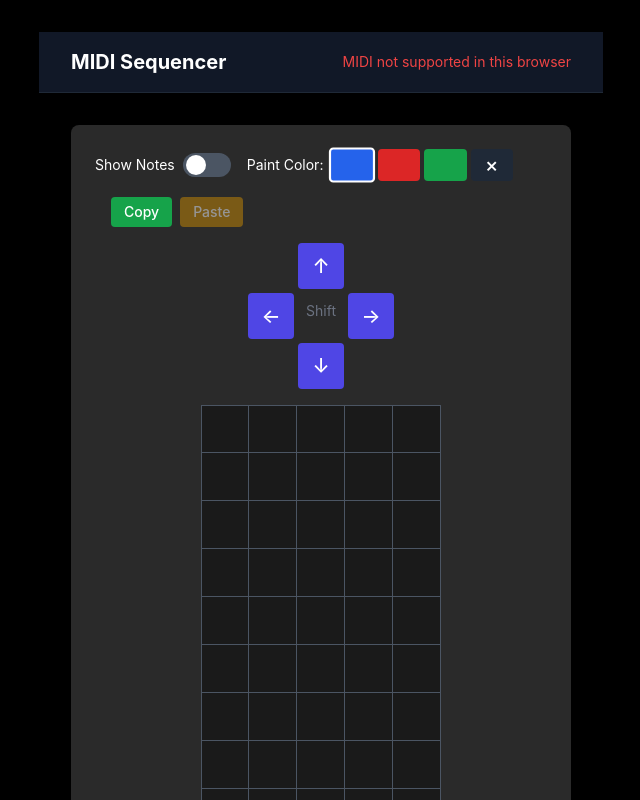
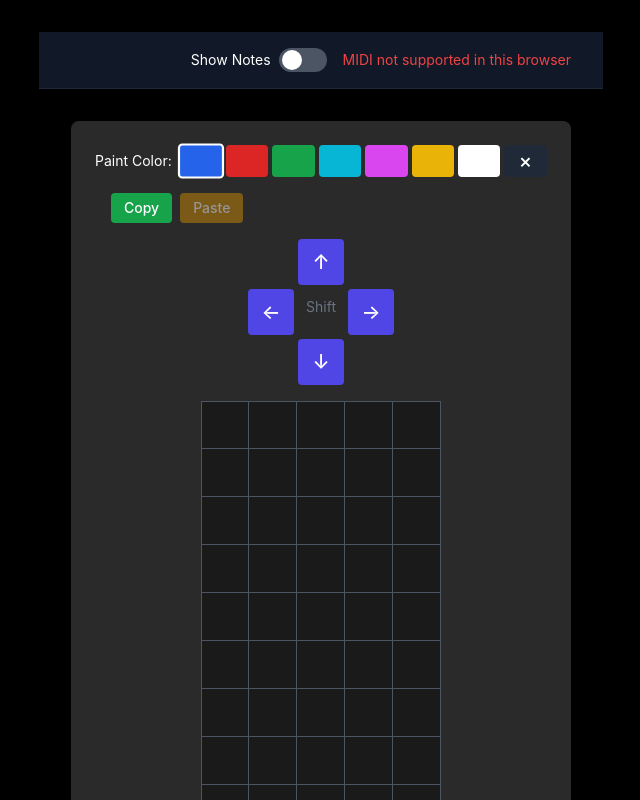
Before and after one commit to blastromen-labs/midi-seq, a Vue app: page / in a window 1280 px wide. Shown: the top 800 px of the page, without its empty margins (319-959 px from the left). Built offline with nearby package versions, Linux system fonts and the light colour scheme.

Commit message:
add new colors

```diff
--- a/src/App.vue
+++ b/src/App.vue
@@ -1,19 +1,10 @@
 <template>
   <div class="min-h-screen flex flex-col bg-black" tabindex="0" @keydown="handleKeyDown" ref="container">
-    <Navbar @midi-output-selected="handleMidiOutputSelected" />
+    <Navbar @midi-output-selected="handleMidiOutputSelected" @show-notes-changed="handleShowNotesChanged" />
     <main class="flex-1 flex items-center justify-center p-8">
       <div class="bg-panel rounded-lg p-6 shadow-xl w-[500px]">
         <div class="mb-4 flex justify-between items-center">
           <div class="flex items-center gap-4">
-            <div class="flex items-center gap-2">
-              <label class="text-white text-sm">Show Notes</label>
-              <button @click="showNotes = !showNotes" :class="[
-                'w-12 h-6 rounded-full transition-colors relative px-0.5 flex items-center',
-                showNotes ? 'bg-blue-600 justify-end' : 'bg-gray-600 justify-start'
-              ]">
-                <span class="block w-5 h-5 rounded-full bg-white transition-all"></span>
-              </button>
-            </div>
             <div class="flex items-center gap-2">
               <label class="text-white text-sm">Paint Color:</label>
               <div class="flex gap-1">
@@ -28,6 +19,22 @@
                 <button @click="selectedColor = 'green'" class="w-8 h-8 rounded transition-all border-2" :class="[
                   'bg-green-600 hover:bg-green-500',
                   selectedColor === 'green' ? 'border-white scale-110' : 'border-transparent'
+                ]"></button>
+                <button @click="selectedColor = 'cyan'" class="w-8 h-8 rounded transition-all border-2" :class="[
+                  'bg-cyan-500 hover:bg-cyan-400',
+                  selectedColor === 'cyan' ? 'border-white scale-110' : 'border-transparent'
+                ]"></button>
+                <button @click="selectedColor = 'magenta'" class="w-8 h-8 rounded transition-all border-2" :class="[
+                  'bg-fuchsia-500 hover:bg-fuchsia-400',
+                  selectedColor === 'magenta' ? 'border-white scale-110' : 'border-transparent'
+                ]"></button>
+                <button @click="selectedColor = 'yellow'" class="w-8 h-8 rounded transition-all border-2" :class="[
+                  'bg-yellow-500 hover:bg-yellow-400',
+                  selectedColor === 'yellow' ? 'border-white scale-110' : 'border-transparent'
+                ]"></button>
+                <button @click="selectedColor = 'white'" class="w-8 h-8 rounded transition-all border-2" :class="[
+                  'bg-white hover:bg-gray-100',
+                  selectedColor === 'white' ? 'border-blue-500 scale-110' : 'border-transparent'
                 ]"></button>
                 <button @click="selectedColor = null"
                   class="w-8 h-8 rounded transition-all border-2 bg-gray-800 hover:bg-gray-700 flex items-center justify-center"
@@ -310,35 +317,54 @@ const getMidiNote = (index, color) => {
   // For channel 1, we reset the column index to start from 0
   const adjustedCol = useChannel1 ? col - 3 : col;
 
-  // Get the base note for the first column of each color
-  const baseNote = {
-    blue: 127,
-    red: 115,
-    green: 103
-  }[color];
+  // Get the base notes for each primary color
+  const getBaseNotes = () => {
+    const channel = useChannel1 ? 1 : 0;
+    const blueNote = 127 - (adjustedCol * 36) - rowWithinSection;
+    const redNote = 115 - (adjustedCol * 36) - rowWithinSection;
+    const greenNote = 103 - (adjustedCol * 36) - rowWithinSection;
 
-  // Each column drops by 36 notes (3 sections of 12 notes)
-  const startNoteForColumn = baseNote - (adjustedCol * 36);
+    return {
+      blue: blueNote >= 0 && blueNote <= 127 ? { note: blueNote, channel } : null,
+      red: redNote >= 0 && redNote <= 127 ? { note: redNote, channel } : null,
+      green: greenNote >= 0 && greenNote <= 127 ? { note: greenNote, channel } : null
+    };
+  };
 
-  // Calculate the note based on the row within its section
-  const note = startNoteForColumn - rowWithinSection;
+  const baseNotes = getBaseNotes();
+  const notes = [];
 
-  console.log(`MIDI Note Calculation:
-    Color: ${color}
-    Index: ${index}
-    Column: ${col}
-    Adjusted Column: ${adjustedCol}
-    Row: ${row}
-    Row within section: ${rowWithinSection}
-    Base note: ${baseNote}
-    Start note for column: ${startNoteForColumn}
-    Final note: ${note}
-    Channel: ${useChannel1 ? 1 : 0}`);
+  // Add notes based on the color combination
+  switch (color) {
+    case 'blue':
+      if (baseNotes.blue) notes.push(baseNotes.blue);
+      break;
+    case 'red':
+      if (baseNotes.red) notes.push(baseNotes.red);
+      break;
+    case 'green':
+      if (baseNotes.green) notes.push(baseNotes.green);
+      break;
+    case 'cyan': // Blue + Green
+      if (baseNotes.blue) notes.push(baseNotes.blue);
+      if (baseNotes.green) notes.push(baseNotes.green);
+      break;
+    case 'magenta': // Blue + Red
+      if (baseNotes.blue) notes.push(baseNotes.blue);
+      if (baseNotes.red) notes.push(baseNotes.red);
+      break;
+    case 'yellow': // Red + Green
+      if (baseNotes.red) notes.push(baseNotes.red);
+      if (baseNotes.green) notes.push(baseNotes.green);
+      break;
+    case 'white': // All colors
+      if (baseNotes.blue) notes.push(baseNotes.blue);
+      if (baseNotes.red) notes.push(baseNotes.red);
+      if (baseNotes.green) notes.push(baseNotes.green);
+      break;
+  }
 
-  return {
-    note: note >= 0 && note <= 127 ? note : 0,
-    channel: useChannel1 ? 1 : 0
-  };
+  return notes;
 };
 
 const playStep = () => {
@@ -348,16 +374,20 @@ const playStep = () => {
   const prevStepIndex = (currentStep.value - 1 + 16) % 16;
   sequence.value[prevStepIndex].forEach((cell, index) => {
     if (cell) {
-      const { note, channel } = getMidiNote(index, cell);
-      sendMidiNoteOff(note, channel);
+      const notes = getMidiNote(index, cell);
+      notes.forEach(({ note, channel }) => {
+        sendMidiNoteOff(note, channel);
+      });
     }
   });
 
   // Then send note on messages for the current step
   sequence.value[currentStep.value].forEach((cell, index) => {
     if (cell) {
-      const { note, channel } = getMidiNote(index, cell);
-      sendMidiNoteOn(note, 100, channel);
+      const notes = getMidiNote(index, cell);
+      notes.forEach(({ note, channel }) => {
+        sendMidiNoteOn(note, 100, channel);
+      });
     }
   });
 
@@ -465,10 +495,6 @@ const downloadMidi = () => {
   track0.setTempo(tempo.value);
   track1.setTempo(tempo.value);
 
-  // Add explicit track name meta events to ensure both tracks are exported
-  track0.addTrackName('Channel 0');
-  track1.addTrackName('Channel 1');
-
   // Process each step in the sequence (16 steps = 1 bar)
   sequence.value.forEach((step, stepIndex) => {
     // Arrays to hold notes for each channel
@@ -478,14 +504,14 @@ const downloadMidi = () => {
     // Collect notes for each channel in this step
     step.forEach((cell, index) => {
       if (cell) {
-        const { note, channel } = getMidiNote(index, cell);
-        if (note > 0) {
+        const notes = getMidiNote(index, cell);
+        notes.forEach(({ note, channel }) => {
           if (channel === 0) {
             channel0Notes.push(note);
           } else {
             channel1Notes.push(note);
           }
-        }
+        });
       }
     });
 
@@ -535,6 +561,10 @@ const downloadMidi = () => {
   document.body.removeChild(a);
 };
 
+const handleShowNotesChanged = (value) => {
+  showNotes.value = value;
+};
+
 onMounted(() => {
   // Focus the container to enable keyboard events
   container.value?.focus();
--- a/src/components/MidiGrid.vue
+++ b/src/components/MidiGrid.vue
@@ -68,6 +68,10 @@ const getColorClass = (cell) => {
         case 'blue': return 'bg-blue-600';
         case 'red': return 'bg-red-600';
         case 'green': return 'bg-green-600';
+        case 'cyan': return 'bg-cyan-500';
+        case 'magenta': return 'bg-fuchsia-500';
+        case 'yellow': return 'bg-yellow-500';
+        case 'white': return 'bg-white';
         default: return '';
     }
 };
--- a/src/components/Navbar.vue
+++ b/src/components/Navbar.vue
@@ -1,9 +1,17 @@
 <template>
     <nav class="w-full bg-gray-900 border-b border-gray-800">
         <div class="max-w-7xl mx-auto px-4 sm:px-6 lg:px-8 py-4">
-            <div class="flex items-center justify-between">
-                <h1 class="text-white text-xl font-bold">MIDI Sequencer</h1>
+            <div class="flex items-center justify-end">
                 <div class="flex items-center gap-4">
+                    <div class="flex items-center gap-2">
+                        <label class="text-white text-sm">Show Notes</label>
+                        <button @click="toggleShowNotes" :class="[
+                            'w-12 h-6 rounded-full transition-colors relative px-0.5 flex items-center',
+                            showNotes ? 'bg-blue-600 justify-end' : 'bg-gray-600 justify-start'
+                        ]">
+                            <span class="block w-5 h-5 rounded-full bg-white transition-all"></span>
+                        </button>
+                    </div>
                     <div v-if="midiSupported" class="flex items-center gap-2">
                         <label class="text-white text-sm">MIDI Output:</label>
                         <select v-model="selectedDevice" @change="selectMidiOutput"
@@ -29,8 +37,14 @@ import { ref, onMounted } from 'vue';
 const midiSupported = ref(false);
 const midiOutputs = ref([]);
 const selectedDevice = ref('');
+const showNotes = ref(false);
 
-const emit = defineEmits(['midiOutputSelected']);
+const emit = defineEmits(['midiOutputSelected', 'showNotesChanged']);
+
+const toggleShowNotes = () => {
+    showNotes.value = !showNotes.value;
+    emit('showNotesChanged', showNotes.value);
+};
 
 const initializeMidi = async () => {
     try {
```
